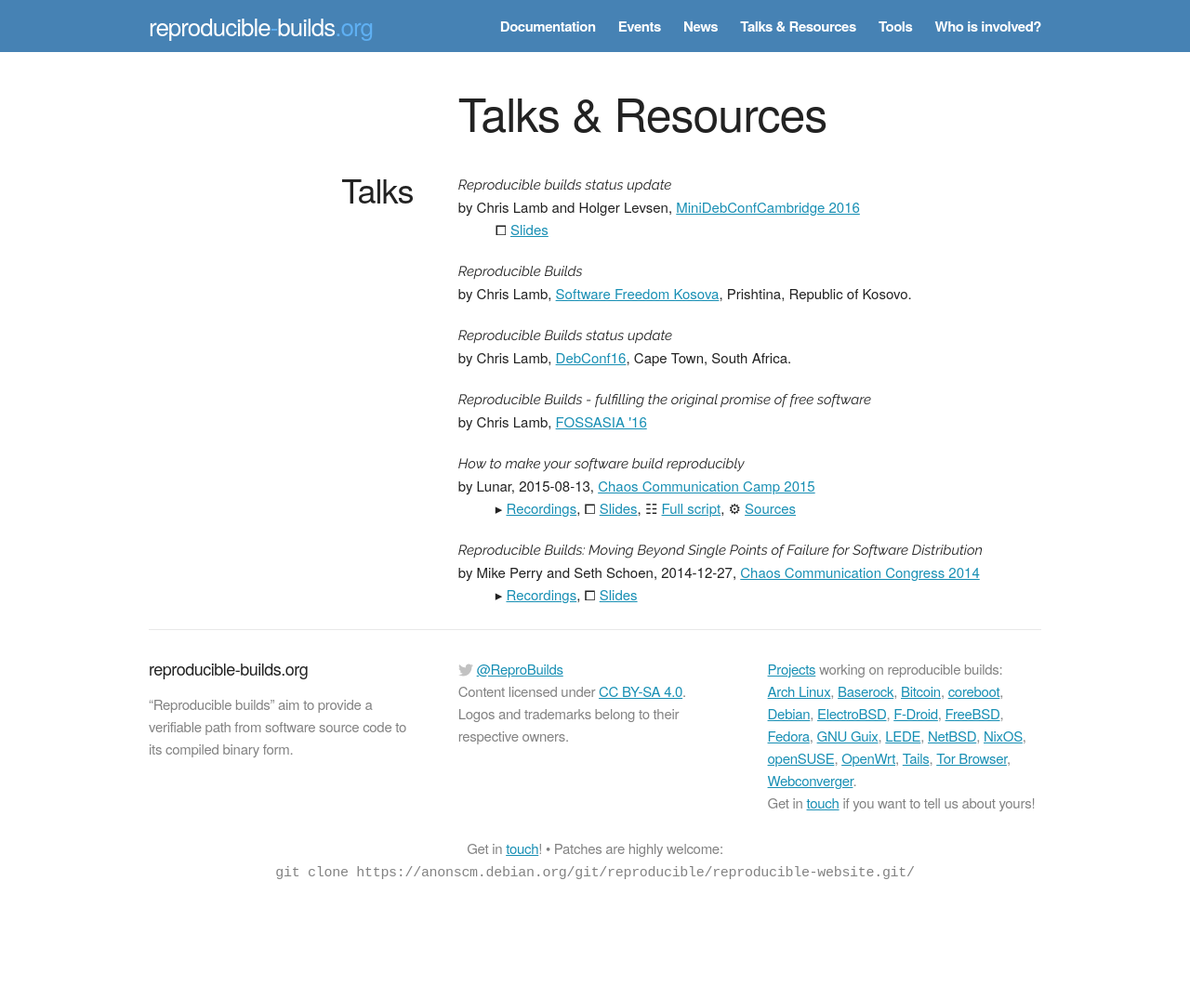
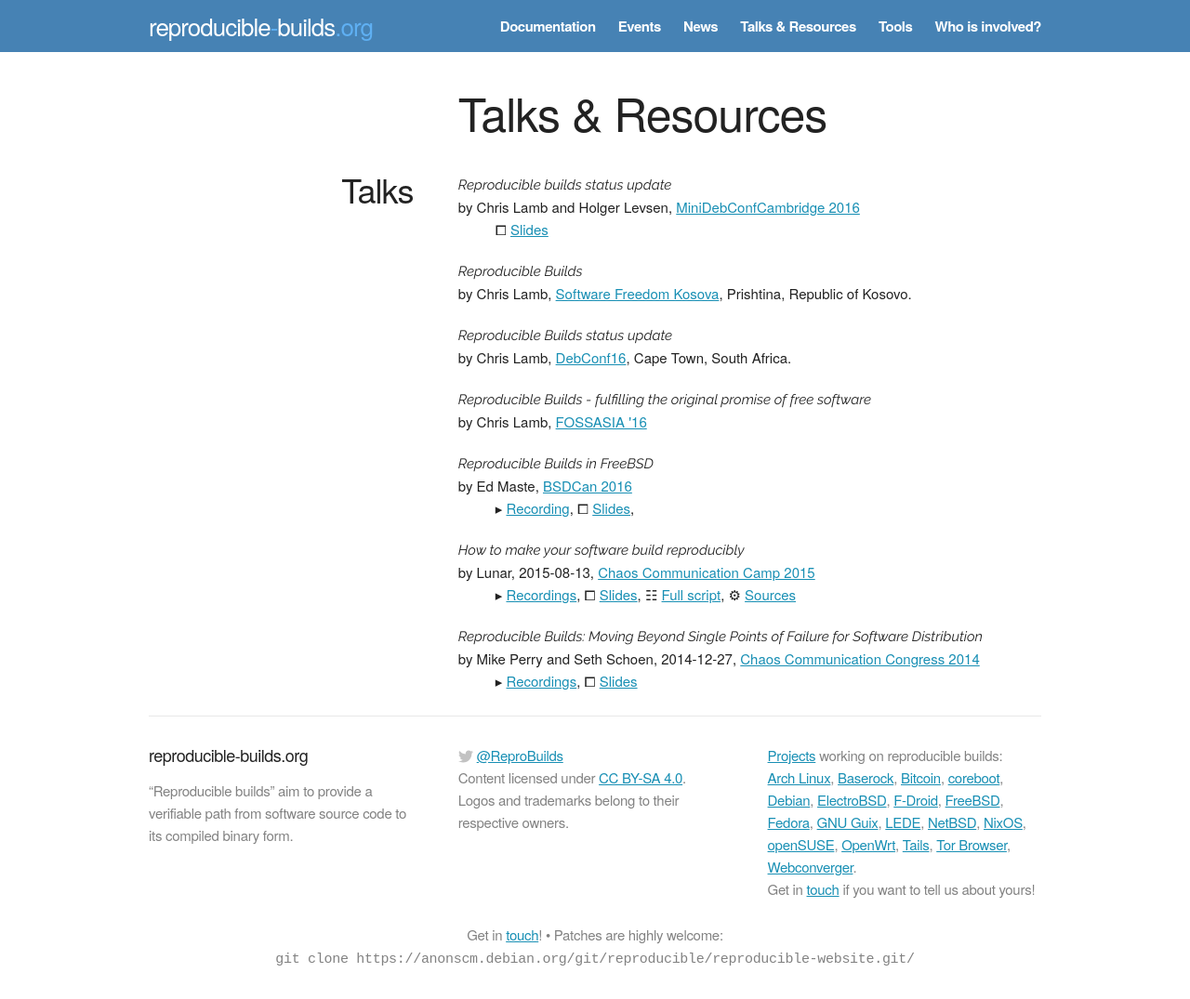
Before and after one commit to prototypefund/reproducible-website, a Jekyll site: the page built from resources.html, in a window 1280 px wide. Shown: the whole page at 93% size. Built offline with Jekyll 4.4.1, drawn with Linux system fonts in a browser that asks for light colours; some web fonts are replaced; before the commit the page ends 982 px from its top, so only the background shows below that.

Commit message:
Add talk about RB in FreeBSD

```diff
--- a/resources.html
+++ b/resources.html
@@ -36,6 +36,14 @@ permalink: /resources/
       <dd>
       </dd>
       <dt>
+        <em>Reproducible Builds in FreeBSD</em><br />
+        by Ed Maste, <a href="http://www.bsdcan.org/2016/schedule/events/714.en.html">BSDCan 2016</a>
+      </dt>
+      <dd>
+        ▸ <a href="https://www.youtube.com/watch?v=MTPNB1lXKBQ">Recording</a>,
+        &#10720; <a href="http://www.bsdcan.org/2016/schedule/attachments/375_2016-06-11-BSDCan-2016-Reproducible-Builds.pdf">Slides</a>,
+      </dd>
+      <dt>
         <em>How to make your software build reproducibly</em><br />
         by Lunar, 2015-08-13, <a href="https://events.ccc.de/camp/2015/">Chaos Communication Camp 2015</a>
       </dt>
```
